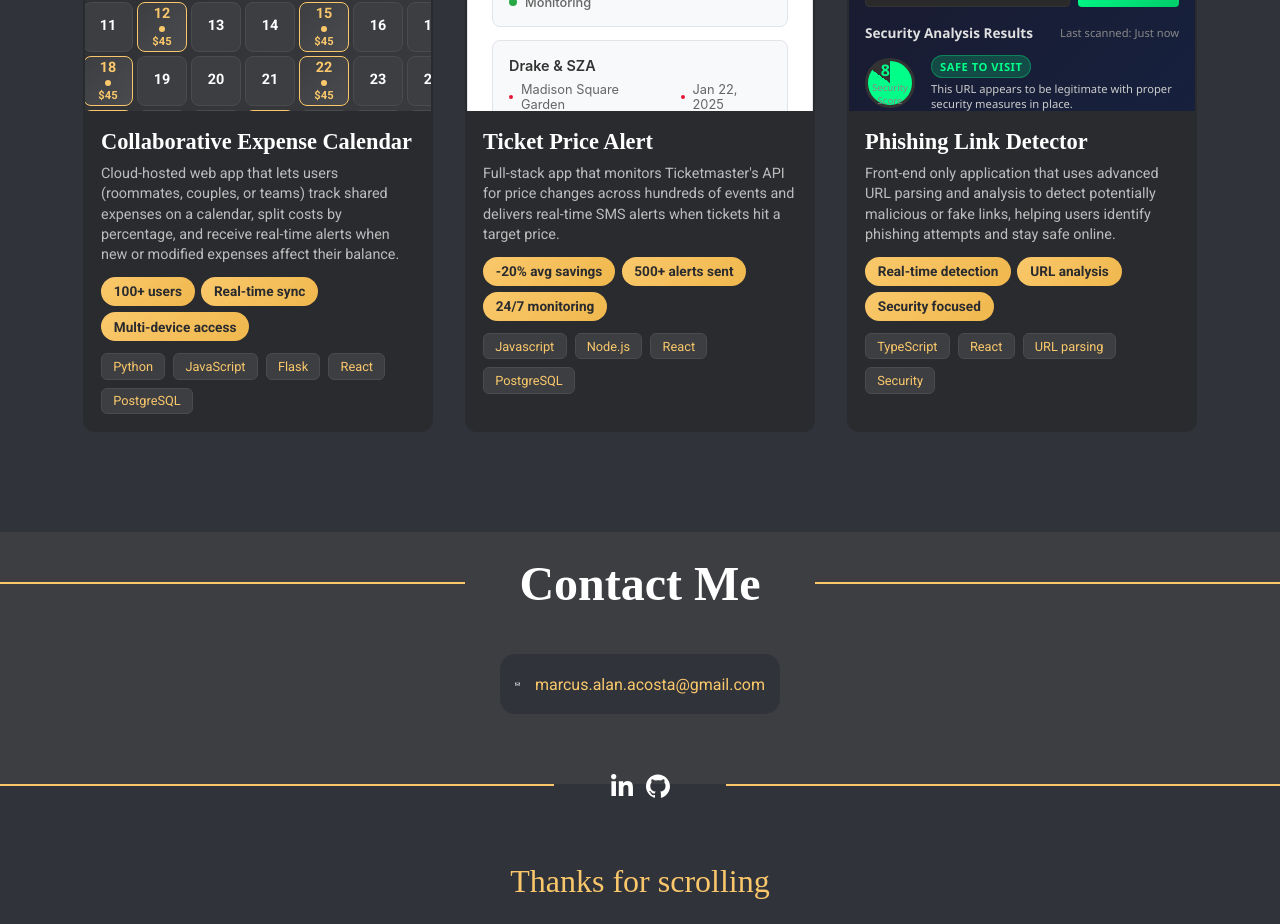
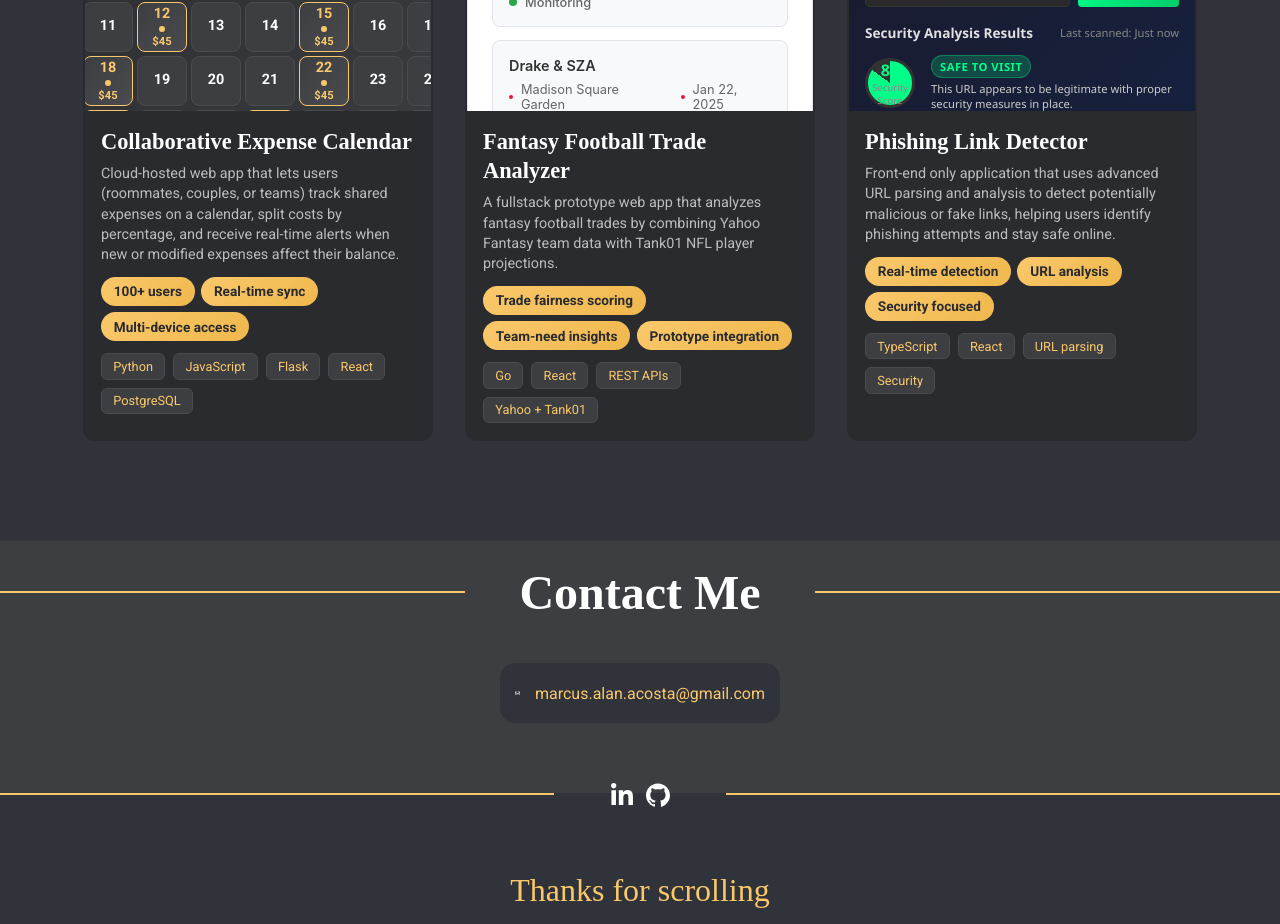
Before and after one commit to marcusacosta/Marcus-Acosta-Portfolio, a Next.js app: page / in a window 1280 px wide. Shown: the part 2060-2984 px from the top of the page. Built offline with nearby package versions, Linux system fonts and the light colour scheme; a web font is replaced by a local one.

Commit message:
Update Ticket Price Alert to Fantasy Football Trade Analyzer

```diff
--- a/components/Portfolio.js
+++ b/components/Portfolio.js
@@ -12,13 +12,13 @@ export default function Portfolio() {
       imageAlt: "Collaborative Expense Calendar - Financial Management System"
     },
     {
-      title: "Ticket Price Alert",
-      outcome: "Full-stack app that monitors Ticketmaster's API for price changes across hundreds of events and delivers real-time SMS alerts when tickets hit a target price.",
-      metrics: ["-20% avg savings", "500+ alerts sent", "24/7 monitoring"],
-      tech: ["Javascript", "Node.js", "React", "PostgreSQL"],
-      githubUrl: "https://github.com/marcusacosta/tix_compare",
+      title: "Fantasy Football Trade Analyzer",
+      outcome: "A fullstack prototype web app that analyzes fantasy football trades by combining Yahoo Fantasy team data with Tank01 NFL player projections.",
+      metrics: ["Trade fairness scoring", "Team-need insights", "Prototype integration"],
+      tech: ["Go", "React", "REST APIs", "Yahoo + Tank01"],
+      githubUrl: "https://github.com/marcusacosta/fantasy-football-trade-analyzer",
       imageSrc: "/img/macbook.jpg",
-      imageAlt: "Ticket Price Alert - Price Monitoring System"
+      imageAlt: "Fantasy Football Trade Analyzer - Trade Analysis System"
     },
     {
       title: "Phishing Link Detector",
--- a/components/ProjectCard.jsx
+++ b/components/ProjectCard.jsx
@@ -43,7 +43,7 @@ export default function ProjectCard({
               <span className="view-project">View on GitHub →</span>
             </div>
           </div>
-        ) : title === "Ticket Price Alert" ? (
+        ) : title === "Fantasy Football Trade Analyzer" ? (
           <div className="ticketmaster-container">
             <TicketmasterUI />
             <div className="project-overlay">
```
